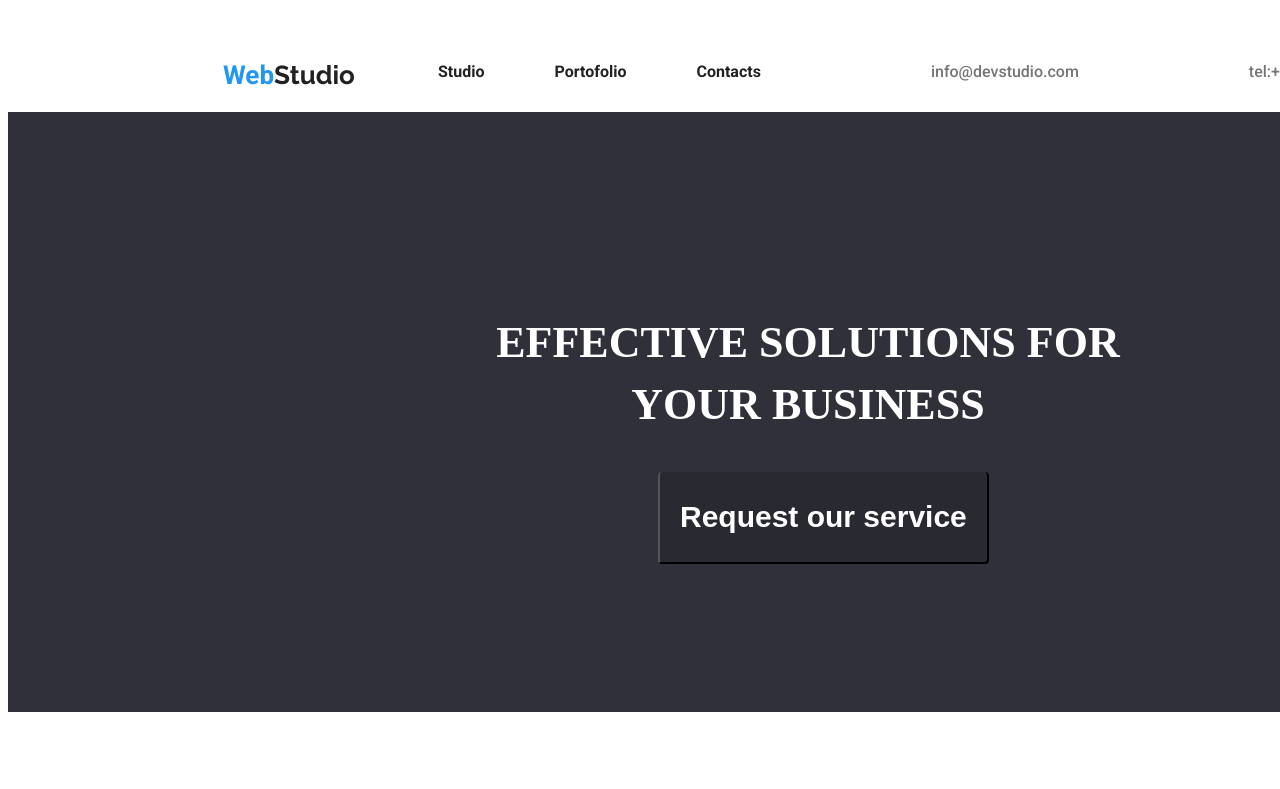
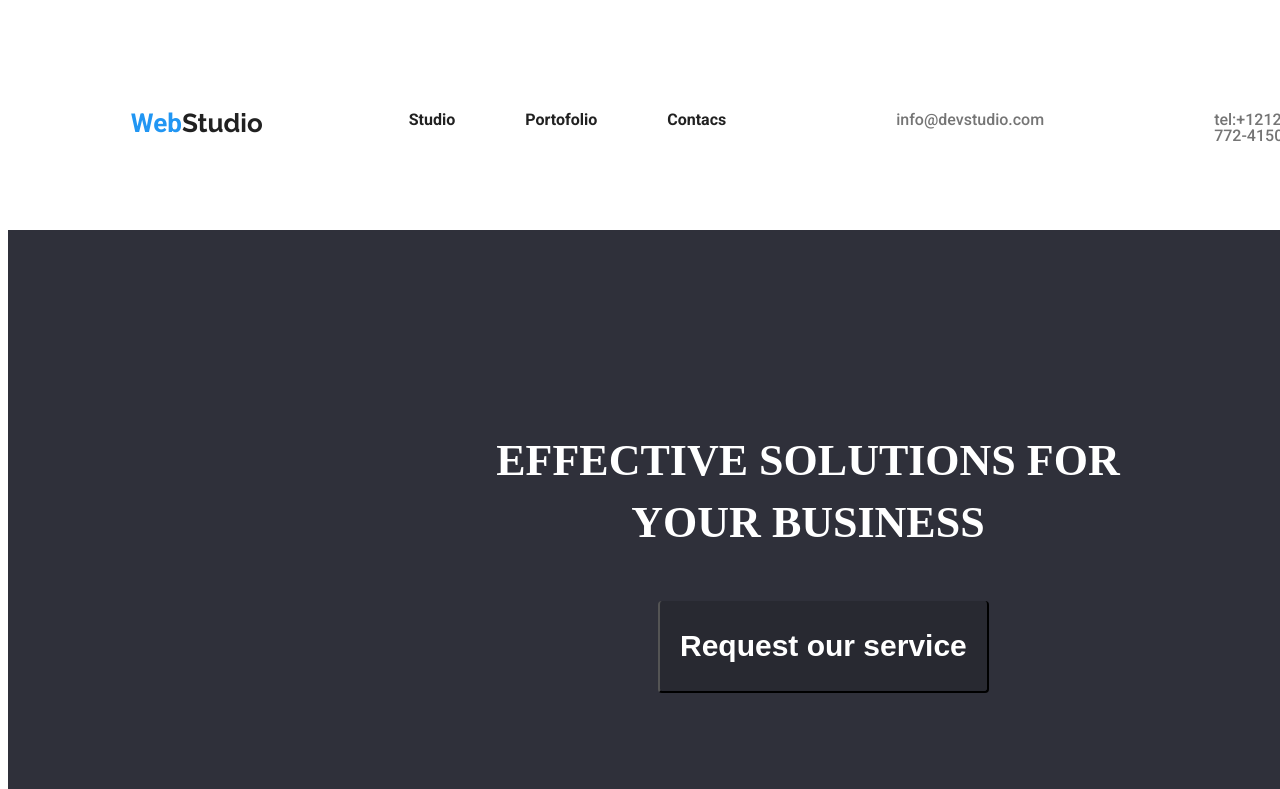
Before and after one commit to rusiuliamaria/goit-markup-hw-03, a plain HTML site: page index.html in a window 1280 px wide. Shown: the top 789 px of the page. Drawn offline with Linux system fonts and the light colour scheme.

Commit message:
clasa container

```diff
--- a/css/styles.css
+++ b/css/styles.css
@@ -9,21 +9,35 @@
   background-color: var(--white);
   font-family: var(--font-primary);
   color: var(--black);
+  width: 1600px;
 }
+.container {
+  width: 1200px;
+}
+
 /* Header section  */
 .header {
-  width: 1600px;
+  display: flex;
+  flex-direction: row;
+
   height: 80px;
   font-family: var(--font-primary);
   font-weight: 500;
   font-size: 14px;
   border: 1px;
   background-color: var(--white);
+  display: flex;
+  align-items: center;
+  justify-content: center;
+  gap: 40px;
+  padding-top: 24px;
+  padding-bottom: 24px;
 }
 /* Header menu section  */
 .menu {
+  text-decoration: none;
   margin-top: 32px;
-  height: 16px;
+  height: auto;
   left: 653px;
   font-family: Roboto;
   font-size: 16px;
@@ -31,9 +45,14 @@
   line-height: 1;
   text-align: left;
   color: var(--black);
+  display: flex;
+  gap: 40px;
   text-decoration: none;
+  flex-direction: row;
 }
-.menu :hover {
+
+.menu :hover,
+.menu :focus {
   color: var(--light-blue);
 }
 /* Header logo section  */
@@ -46,6 +65,8 @@
   color: var(--light-blue);
   font-weight: 900;
   text-decoration: none;
+  margin-right: 76px;
+  align-items: center;
 }
 
 .studio {
@@ -57,9 +78,9 @@
 /* Header contacts adress section  */
 .contacts {
   margin-top: 32px;
-  margin-left: 100px;
   color: #757575;
   text-decoration: none;
+  margin-right: 0;
 }
 /* Head section  */
 .head {
@@ -67,6 +88,7 @@
   width: 1600px;
   height: 600px;
   color: var(--white);
+  margin: 0 auto;
 }
 /* Head page tittle section  */
 .page__tittle {
@@ -76,6 +98,7 @@
   text-align: center;
   margin-top: 0px;
   padding-top: 200px;
+  margin-bottom: 48px;
 }
 /* Head button section  */
 .buttons__request {
@@ -88,13 +111,19 @@
   font-weight: 700;
   line-height: 2;
   text-align: center;
+  display: block;
   padding-top: 15px;
   padding-bottom: 15px;
   padding-left: 20px;
   padding-right: 20px;
   cursor: pointer;
 }
-.head :focus {
+.section {
+  padding-top: 94px;
+  padding-bottom: 94px;
+}
+.buttons__request:focus,
+.buttons__request:hover {
   background-color: var(--light-blue);
 }
 /* About section  */
@@ -167,7 +196,6 @@
 /* Footer section  */
 .footer {
   padding-top: 100px;
-  width: 1600px;
   height: 251px;
   top: 2097px;
   background-color: var(--light-black);
@@ -208,7 +236,7 @@
 
 /* Header section */
 .header {
-  width: 1600px;
+  width: 1200px;
   height: 80px;
   font-weight: 500;
   font-size: 14px;
@@ -310,7 +338,6 @@
 /* Footer section */
 .footer {
   padding-top: 100px;
-  width: 1600px;
   height: 251px;
   top: 2097px;
   background-color: #2f303a;
--- a/index.html
+++ b/index.html
@@ -20,7 +20,7 @@
 
 </head>
 
-<body>
+<body class="container">
   <!--Header section-->
   <header class="header">
     <section class="menu">
@@ -32,7 +32,7 @@
           <nav style=" display: flex; gap: 70px">
             <a class="menu" href="index.html"><b>Studio</b></a>
             <a class="menu" href="portofolio.html"><b>Portofolio</b></a>
-            <a class="menu" href="contacts.html"><b>Contacts</b></a>
+            <a class="menu" href="contacts.html"><b>Contacs</b></a>
           </nav>
         </div>
         <!--Header contacts section-->
@@ -43,8 +43,7 @@
       </div>
     </section>
   </header>
-  <!--The main part of the web page-->
-  <main>
+  <main class="section">
     <section>
       <div class="head">
         <h1 class="page__tittle">
```
Also changed, not shown: portofolio.html (+1 -1 lines).
